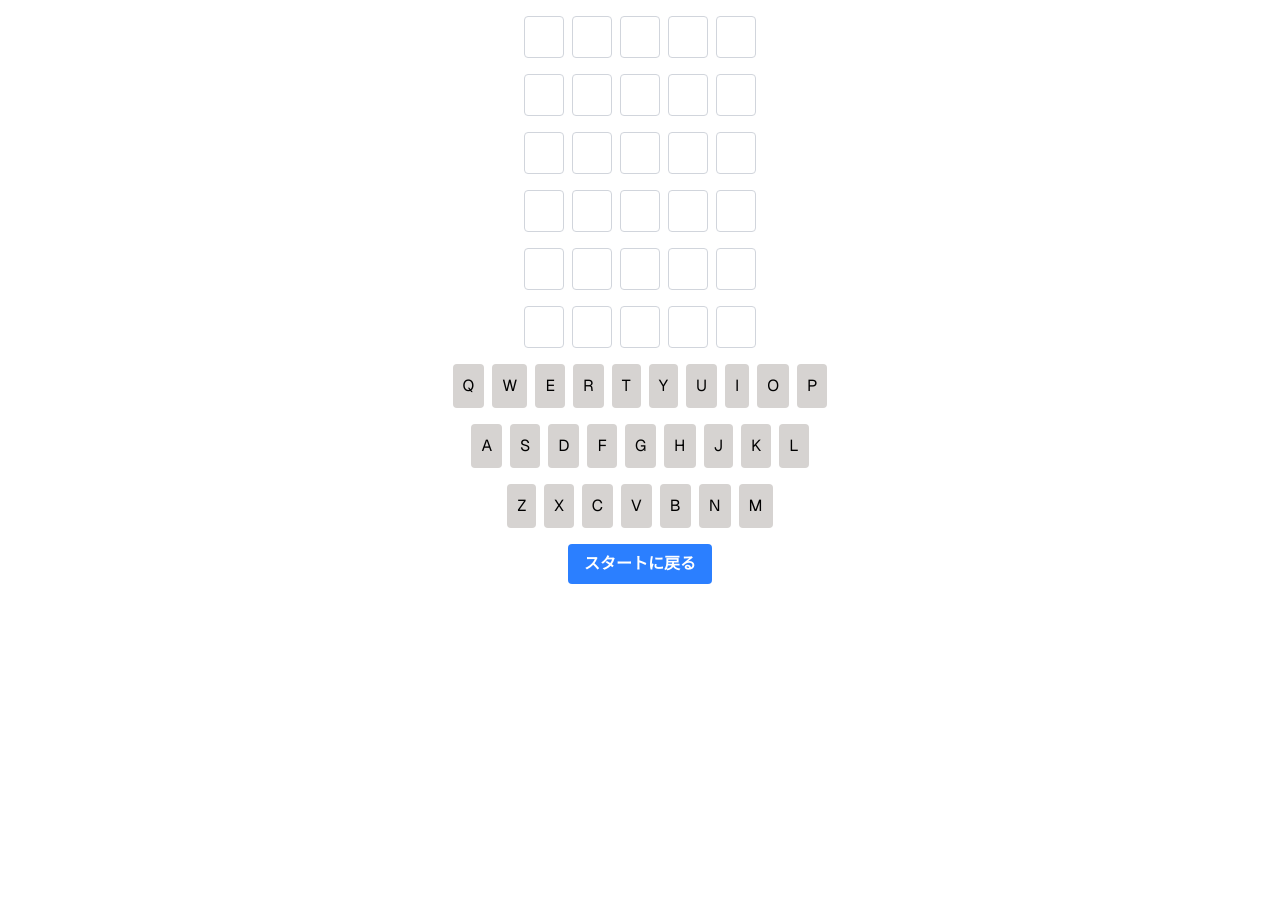
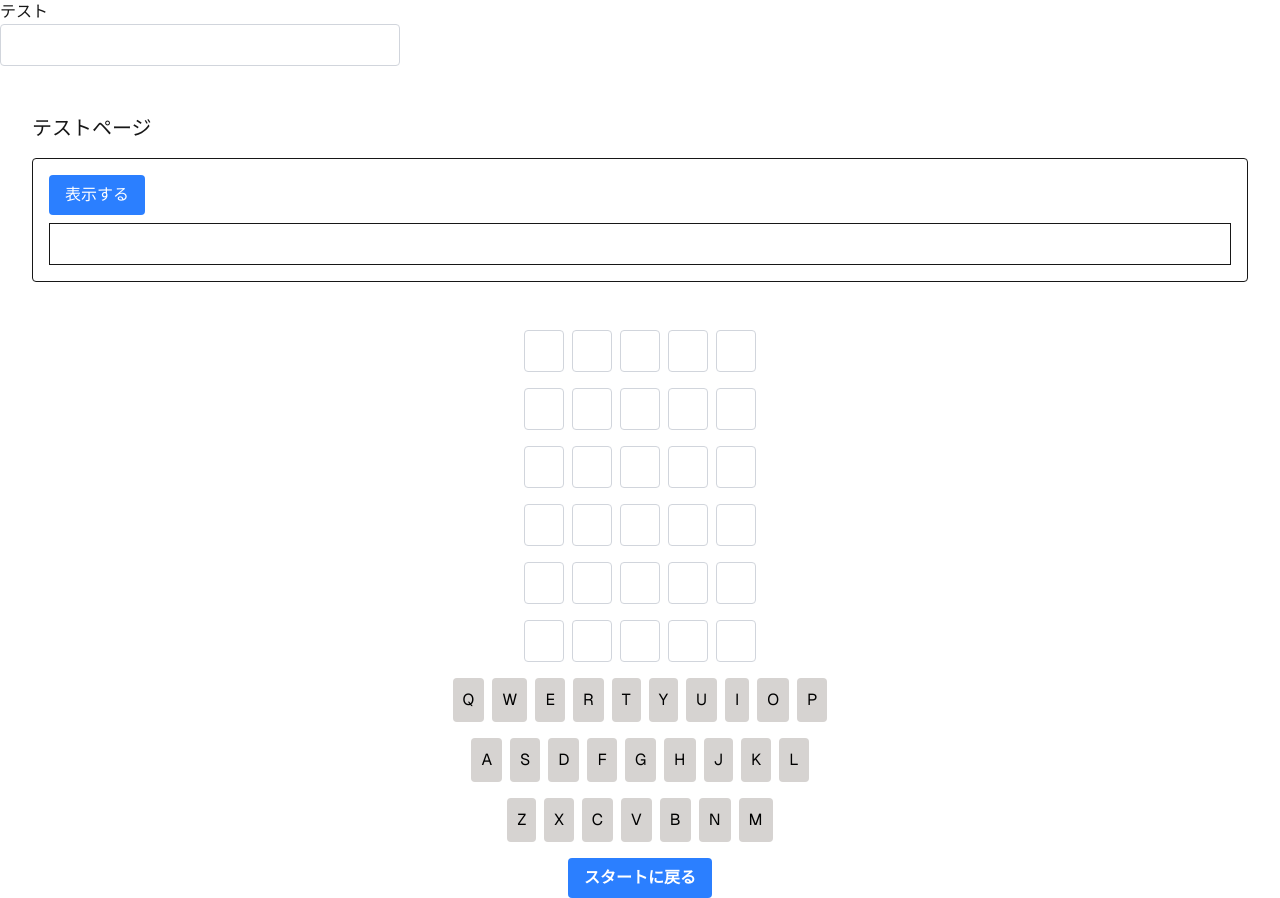
Before and after one commit to taminororo/wordle, a Next.js app: page / in a window 1280 px wide. Before the commit the page ends 800 px from the top, so only its background shows below. Built offline with nearby package versions, Linux system fonts and the light colour scheme.

Commit message:
[add]ボタンを押したらテキストボックスに特定の文字列を表示するボタンのテスト

```diff
--- a/components/Instruction.tsx
+++ b/components/Instruction.tsx
@@ -1,9 +1,9 @@
-function Instructon() {
+function MyButton({ label }: { label: string }) {
   return (
-    <button>
-        I&#39;m a button
+    <button className="bg-blue-500 text-white font-bold py-2 px-4 rounded">
+         {label}
     </button>
   )
 }
 
-export default Instructon
+export default MyButton
--- /dev/null
+++ b/components/TestButton.tsx
@@ -0,0 +1,28 @@
+'use client'; // ← イベントハンドラを使うなら必須（App Routerの場合）
+
+import { useState } from 'react';
+
+export default function MyButtonComponent() {
+  const [text, setText] = useState('');
+
+  const handleClick = () => {
+    setText('ボタンが押されました！');
+  };
+
+  return (
+    <div className="p-4 border rounded">
+      <button
+        className="bg-blue-500 text-white px-4 py-2 rounded"
+        onClick={handleClick}
+      >
+        表示する
+      </button>
+      <input
+        type="text"
+        value={text}
+        readOnly
+        className="mt-2 border p-2 w-full"
+      />
+    </div>
+  );
+}
--- a/src/app/page.tsx
+++ b/src/app/page.tsx
@@ -1,18 +1,28 @@
 import AlphabetButton from '../../components/AlphabetButton';
-import Button from '../../components/Button';
-
+import InstructionButton from '../../components/Instruction';
+import Button from '../../components/TestButton'
 
 export default function MyApp() {
   return (
     <div>
+      <h1>テスト</h1>
+      <div>
+        <input type="text" maxLength={10} className="border border-gray-300 rounded p-2 mb-4 w-100"/>
+      </div>
+      <div>
+        <main className="p-8">
+          <h1 className="text-xl mb-4">テストページ</h1>
+          <Button />
+        </main>
+      </div>
 
       <div className="flex justify-center mt-4">
           <div className="grid grid-flow-col auto-cols-max gap-2">
-            <input type="text" className="border border-gray-300 rounded p-2 mb-4 w-10"/>
-            <input type="text" className="border border-gray-300 rounded p-2 mb-4 w-10"/>
-            <input type="text" className="border border-gray-300 rounded p-2 mb-4 w-10"/>
-            <input type="text" className="border border-gray-300 rounded p-2 mb-4 w-10"/>
-            <input type="text" className="border border-gray-300 rounded p-2 mb-4 w-10"/>
+            <input type="text" maxLength={10} className="border border-gray-300 rounded p-2 mb-4 w-10"/>
+            <input type="text" maxLength={10} className="border border-gray-300 rounded p-2 mb-4 w-10"/>
+            <input type="text" maxLength={10} className="border border-gray-300 rounded p-2 mb-4 w-10"/>
+            <input type="text" maxLength={10} className="border border-gray-300 rounded p-2 mb-4 w-10"/>
+            <input type="text" maxLength={10} className="border border-gray-300 rounded p-2 mb-4 w-10"/>
           </div>
       </div>
       <div className="flex justify-center">
@@ -100,7 +110,7 @@ export default function MyApp() {
           </div>
       </div>
       <div className="flex justify-center mt-4">
-          <Button label="スタートに戻る"/>
+          <InstructionButton label="スタートに戻る"/>
       </div>
     </div>
 
```
Also changed, not shown: components/Button.tsx (line endings or trailing spaces).
